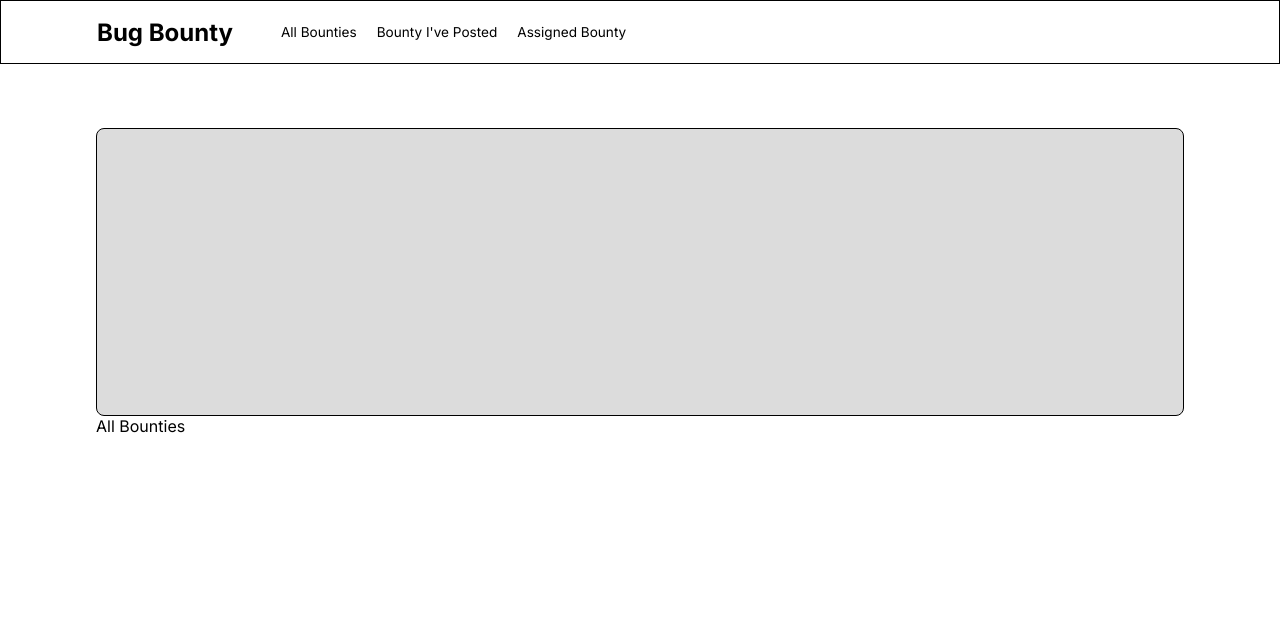
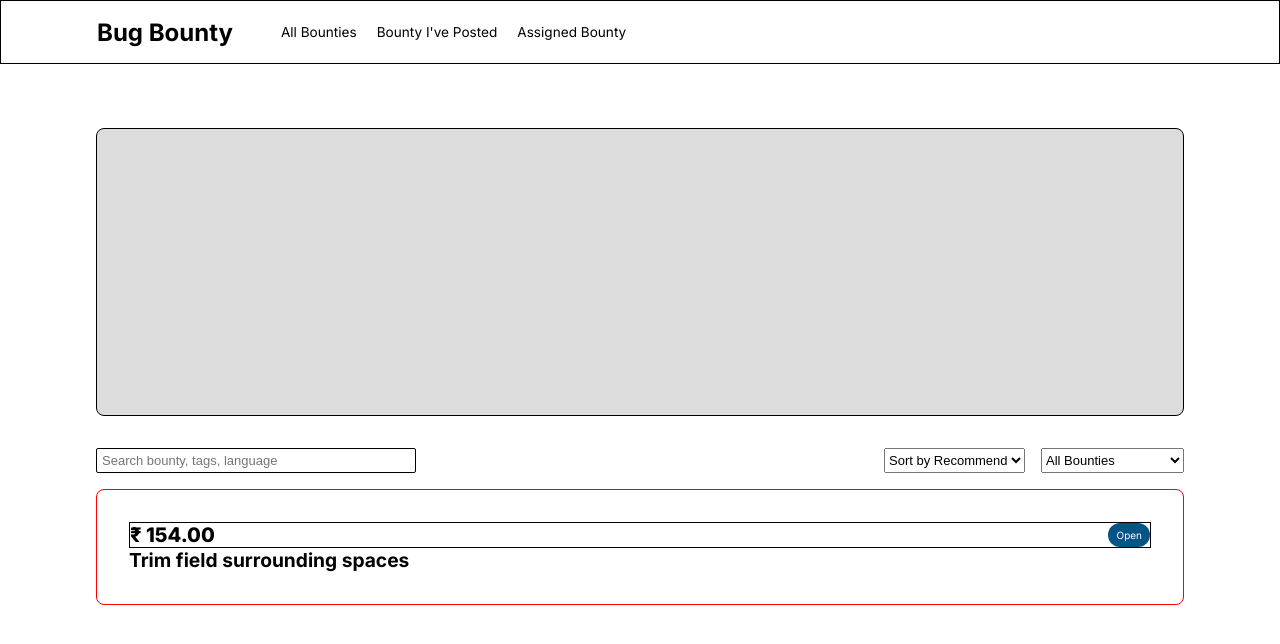
Before and after one commit to manavsiddharthgupta/bug-bounty, a Next.js app: page / in a window 1280 px wide. Shown: the top 644 px of the page. Built offline with nearby package versions, Linux system fonts and the light colour scheme.

Commit message:
updated till FilterComponent

```diff
--- a/components/AllBounties.js
+++ b/components/AllBounties.js
@@ -1,9 +1,15 @@
 import Card from "@/ui/Card";
+import styles from "../styles/allbounties.module.css";
+import FilterComponent from "./FilterComponent";
+import Bounty from "./Bounty";
 
 const AllBounties = () => {
   return (
     <Card>
-      <div>All Bounties</div>
+      <div className={styles.bounty_parent_div}>
+        <FilterComponent />
+        <Bounty />
+      </div>
     </Card>
   );
 };
--- /dev/null
+++ b/components/Bounty.js
@@ -0,0 +1,22 @@
+import styles from "../styles/bounty.module.css";
+const Bounty = () => {
+  return (
+    <div className={styles.bounty}>
+      <div className={styles.bounty_price_status_outer}>
+        <h1 className={styles.bounty_price}>₹ 154.00</h1>
+        <div className={styles.bounty_status}>
+          <p>Open</p>
+        </div>
+      </div>
+      <div className={styles.bounty_title}>
+        <h2>Trim field surrounding spaces</h2>
+        <div></div>
+      </div>
+      {/* <p></p>
+      <p></p>
+      <p></p> */}
+    </div>
+  );
+};
+
+export default Bounty;
--- /dev/null
+++ b/components/FilterComponent.js
@@ -0,0 +1,25 @@
+import styles from "../styles/filtercomponent.module.css";
+const FilterComponent = () => {
+  return (
+    <div className={styles.filter_outerlayer}>
+      <input
+        className={styles.seachFilter}
+        placeholder="Search bounty, tags, language"
+      />
+      <div className={styles.sort}>
+        <select>
+          <option>Sort by Recommend</option>
+          <option>Sort by Date</option>
+          <option>Sort by Reward</option>
+        </select>
+        <select>
+          <option>All Bounties</option>
+          <option>Open Bounties</option>
+          <option>In Progress Bounties</option>
+          <option>Completed Bounties</option>
+        </select>
+      </div>
+    </div>
+  );
+};
+export default FilterComponent;
--- /dev/null
+++ b/styles/allbounties.module.css
@@ -0,0 +1,3 @@
+.bounty_parent_div {
+  margin-top: 2rem;
+}
--- /dev/null
+++ b/styles/bounty.module.css
@@ -0,0 +1,30 @@
+.bounty {
+  margin: 1rem 0rem;
+  border: 1px solid red;
+  padding: 2rem;
+  border-radius: 8px;
+}
+.bounty_price_status_outer {
+  border: 1px solid black;
+  display: flex;
+  gap: 1rem;
+  justify-content: space-between;
+  flex-wrap: wrap;
+  align-items: center;
+}
+.bounty_price {
+  font-weight: 800;
+  font-size: 1.25em;
+}
+.bounty_status p {
+  font-size: x-small;
+}
+.bounty_status {
+  padding: 6px 8px;
+  border-radius: 20px;
+  background-color: rgb(5, 84, 134);
+  color: white;
+}
+.bounty_title h2 {
+  font-size: 1.2em;
+}
--- /dev/null
+++ b/styles/filtercomponent.module.css
@@ -0,0 +1,39 @@
+.filter_outerlayer {
+  display: flex;
+  justify-content: space-between;
+  gap: 1rem;
+  flex-wrap: wrap;
+}
+.seachFilter {
+  width: 100%;
+  font-size: small;
+  height: 25px;
+  padding: 5px;
+  outline: none;
+  border-radius: 2px;
+  border: 1px solid black;
+}
+.sort {
+  display: flex;
+  flex-wrap: wrap;
+  gap: 1rem;
+  width: 100%;
+}
+.sort select {
+  height: 25px;
+  font-size: small;
+  outline: none;
+  width: 100%;
+}
+
+@media screen and (min-width: 720px) {
+  .sort select {
+    width: fit-content;
+  }
+  .seachFilter {
+    width: 320px;
+  }
+  .sort {
+    width: fit-content;
+  }
+}
```
